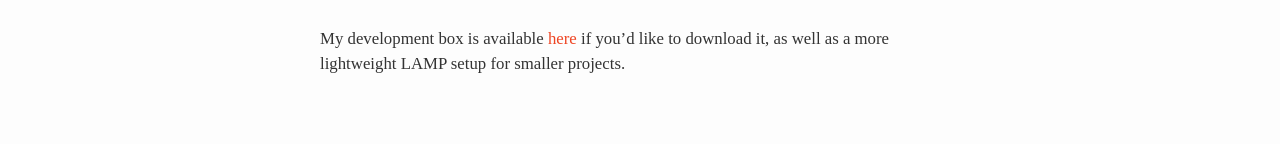
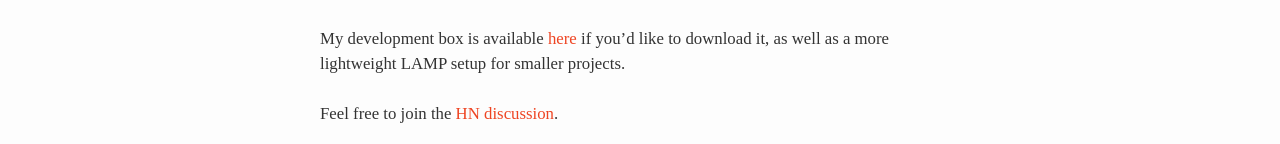
Before and after one commit to taylorlapeyre/taylorlapeyre.github.io, a Jekyll site: the page built from _posts/2013-04-16-better-workflow-with-vagrant.md, in a window 1280 px wide. Shown: the part 1874-2018 px from the top of the page. Built offline with Jekyll 4.4.1, drawn with Linux system fonts in a browser that asks for light colours; nearby versions of some CDN libraries; some web fonts are replaced; before the commit the page ends 1971 px from its top, so only the background shows below that.

Commit message:
add link to post

```diff
--- a/_posts/2013-04-16-better-workflow-with-vagrant.md
+++ b/_posts/2013-04-16-better-workflow-with-vagrant.md
@@ -40,8 +40,11 @@ So what *do* I keep on my computer? Well, my [editor][4] stays on my computer wh
 
 My development box is available [here][5] if you'd like to download it, as well as a more lightweight LAMP setup for smaller projects.
 
+Feel free to join the [HN discussion][6].
+
 [1]: http://www.vagrantup.com/
 [2]: http://clojure.org/
 [3]: http://www.opscode.com/chef/
 [4]: http://www.sublimetext.com/
 [5]: http://files.taylorlapeyre.me/treasure/boxes/
+[6]: https://news.ycombinator.com/item?id=5559856
```
